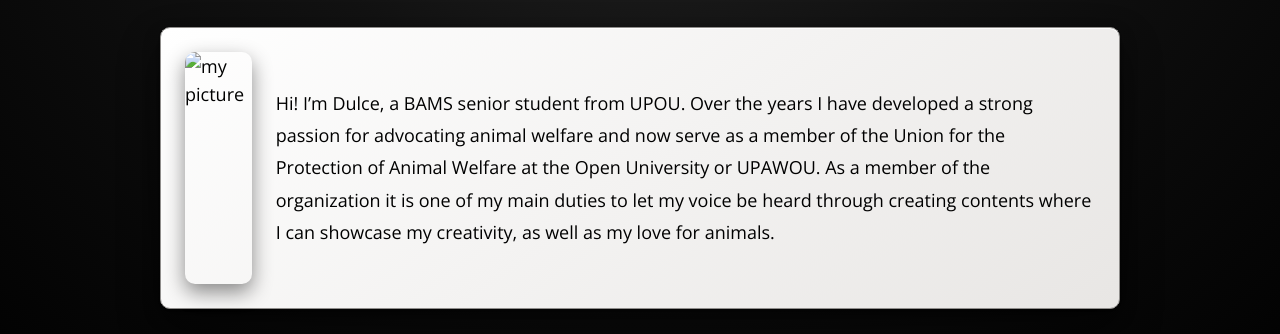
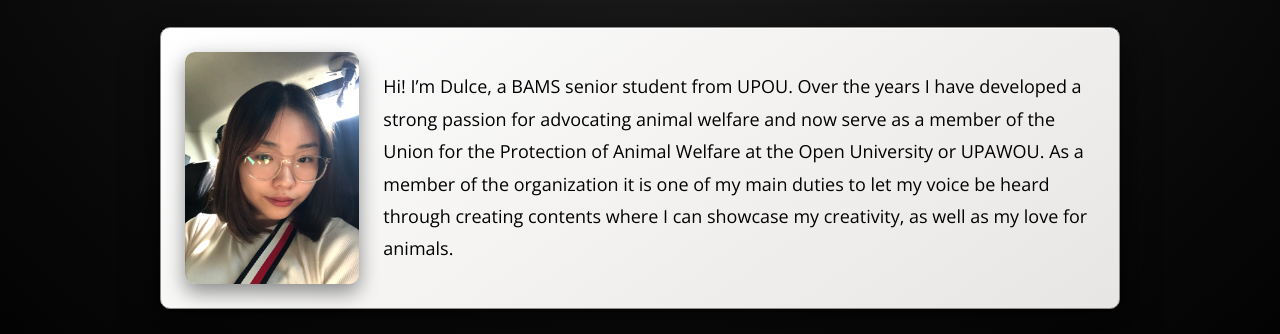
Before and after one commit to dulcedee/dulce-s-page, a plain HTML site: page index.html in a window 1280 px wide. Shown: the part 357-691 px from the top of the page. Drawn offline with nearby package versions, Linux system fonts and the light colour scheme; a web font is replaced by a local one.

Commit message:
Update index.html

```diff
--- a/index.html
+++ b/index.html
@@ -20,7 +20,7 @@
     <section class="about">
         <h2>About Me</h2>
         <div class="about-container">
-            <img src="dulce" alt="my picture">
+            <img src="dulce.JPG" alt="my picture">
         <p>Hi! I’m Dulce, a BAMS senior student from UPOU. Over the years I have developed a strong passion for advocating animal welfare and now serve as a member of the Union for the Protection of Animal Welfare at the Open University or UPAWOU. As a member of the organization it is one of my main duties to let my voice be heard through creating contents where I can showcase my creativity, as well as my love for animals.</p>
         </div>
 </section>
```
